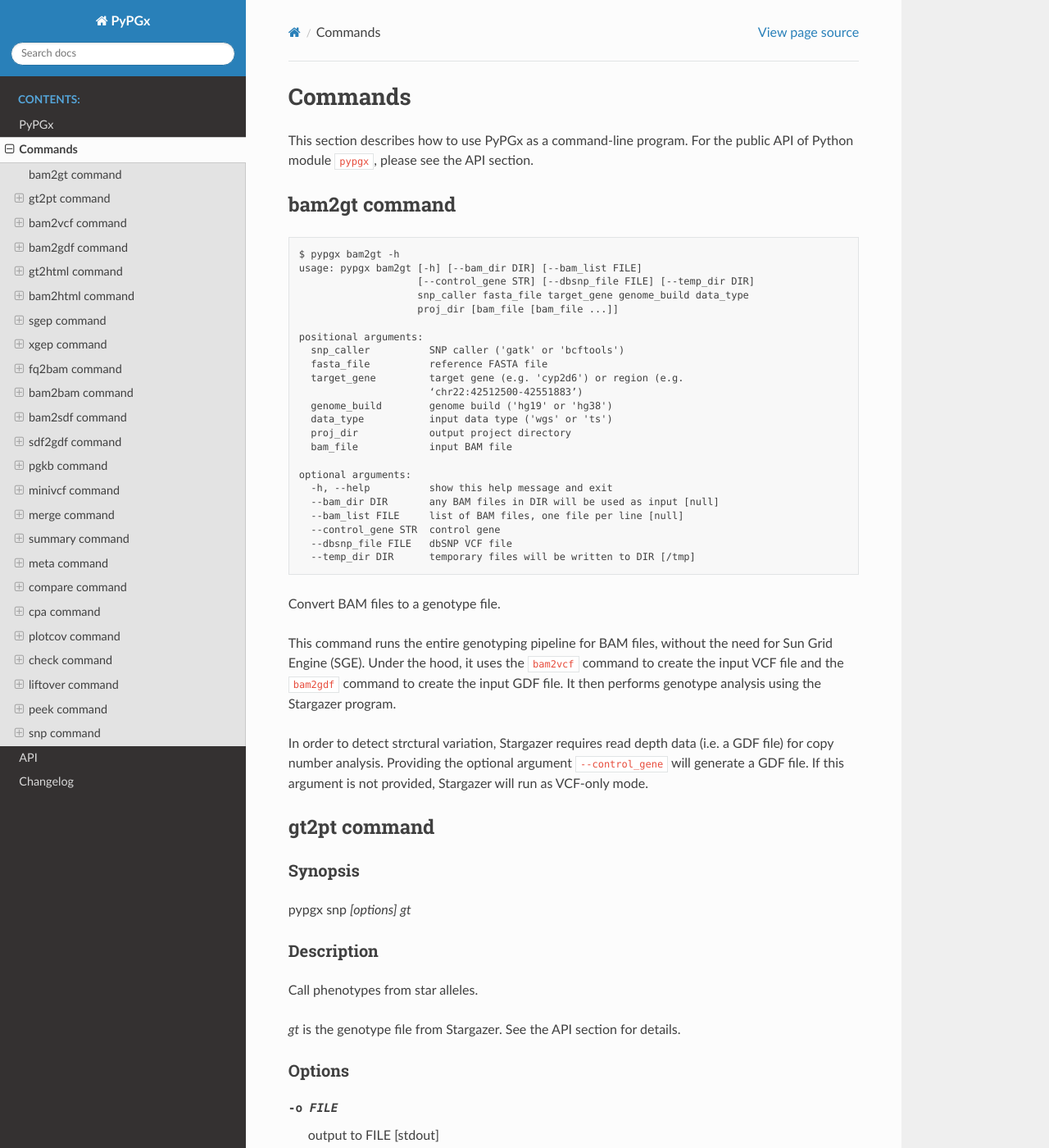
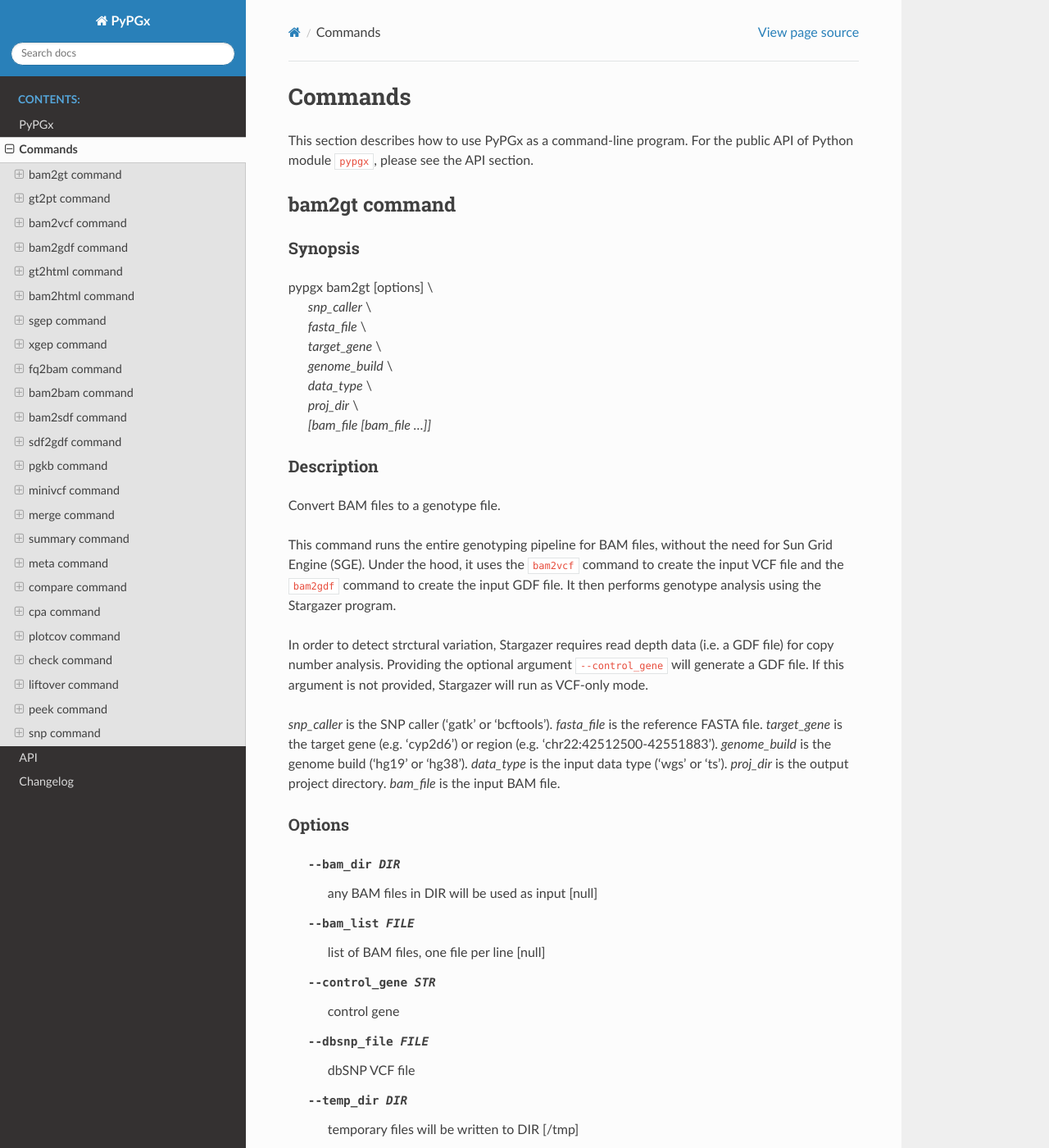
Before and after one commit to sbslee/pypgx, a Sphinx documentation site: the page built from docs/commands.rst, in a window 1280 px wide and 1400 px high. Shown: the whole window at 82% size. Built offline with Sphinx 7.4.7 and the Read the Docs theme 2.0.0, drawn with Linux system fonts in a browser that asks for light colours.

Commit message:
Update Read the Docs

```diff
--- a/docs/commands.rst
+++ b/docs/commands.rst
@@ -7,31 +7,20 @@
 bam2gt command
 ==============
 
-.. code-block::
+Synopsis
+--------
 
-    $ pypgx bam2gt -h
-    usage: pypgx bam2gt [-h] [--bam_dir DIR] [--bam_list FILE]
-                        [--control_gene STR] [--dbsnp_file FILE] [--temp_dir DIR]
-                        snp_caller fasta_file target_gene genome_build data_type
-                        proj_dir [bam_file [bam_file ...]]
+| pypgx bam2gt [options] \\
+|   *snp_caller* \\
+|   *fasta_file* \\
+|   *target_gene* \\
+|   *genome_build* \\
+|   *data_type* \\
+|   *proj_dir* \\
+|   *[bam_file [bam_file ...]]*
 
-    positional arguments:
-      snp_caller          SNP caller ('gatk' or 'bcftools')
-      fasta_file          reference FASTA file
-      target_gene         target gene (e.g. 'cyp2d6') or region (e.g.
-                          ‘chr22:42512500-42551883’)
-      genome_build        genome build ('hg19' or 'hg38')
-      data_type           input data type ('wgs' or 'ts')
-      proj_dir            output project directory
-      bam_file            input BAM file
-
-    optional arguments:
-      -h, --help          show this help message and exit
-      --bam_dir DIR       any BAM files in DIR will be used as input [null]
-      --bam_list FILE     list of BAM files, one file per line [null]
-      --control_gene STR  control gene
-      --dbsnp_file FILE   dbSNP VCF file
-      --temp_dir DIR      temporary files will be written to DIR [/tmp]
+Description
+-----------
 
 Convert BAM files to a genotype file.
 
@@ -45,6 +34,24 @@
 depth data (i.e. a GDF file) for copy number analysis. Providing
 the optional argument ``--control_gene`` will generate a GDF file.
 If this argument is not provided, Stargazer will run as VCF-only mode.
+
+*snp_caller* is the SNP caller ('gatk' or 'bcftools').
+*fasta_file* is the reference FASTA file.
+*target_gene* is the target gene (e.g. 'cyp2d6') or
+region (e.g. ‘chr22:42512500-42551883’).
+*genome_build* is the genome build ('hg19' or 'hg38').
+*data_type* is the input data type ('wgs' or 'ts').
+*proj_dir* is the output project directory.
+*bam_file* is the input BAM file.
+
+Options
+-------
+
+  --bam_dir DIR       any BAM files in DIR will be used as input [null]
+  --bam_list FILE     list of BAM files, one file per line [null]
+  --control_gene STR  control gene
+  --dbsnp_file FILE   dbSNP VCF file
+  --temp_dir DIR      temporary files will be written to DIR [/tmp]
 
 gt2pt command
 =============
```
